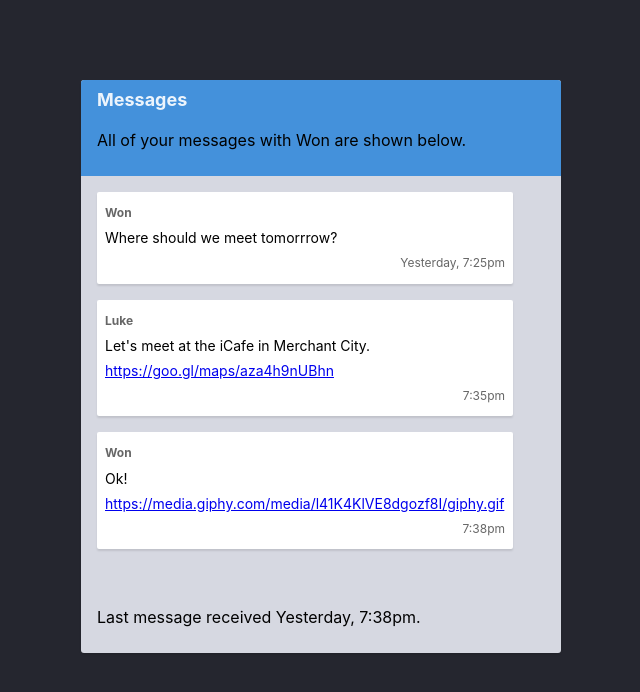
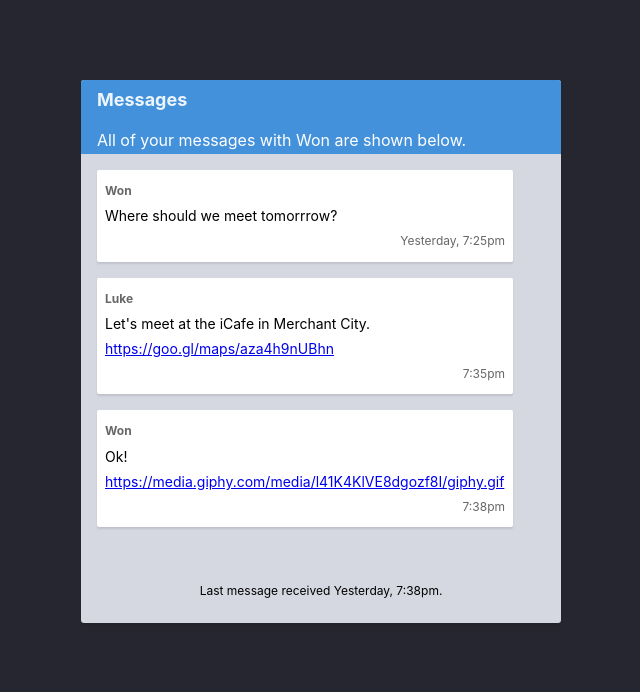
Before and after one commit to hadielhayek/HTML-CSS-GIT, a website: page part-1/8-advanced-selectors/index.html in a window 1280 px wide. Shown: the whole page, without its empty margins (319-959 px from the left). Drawn offline with Linux system fonts and the light colour scheme.

Commit message:
selector

```diff
--- a/part-1/8-advanced-selectors/styles.css
+++ b/part-1/8-advanced-selectors/styles.css
@@ -1 +1,12 @@
 /* Try different box model properties below */
+.site-header > p{
+    color:white;
+    margin-bottom: -6px;
+}
+.site-footer > p{
+    font-size: 12px;
+    text-align: center;
+}
+.message--unread:hover{
+    box-shadow:4px 4px 0 #dba944;
+}
```
